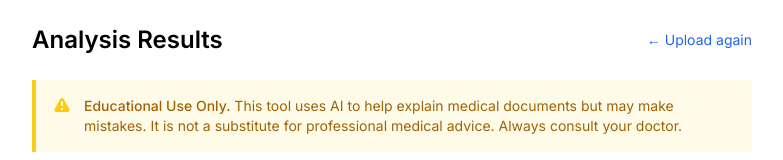
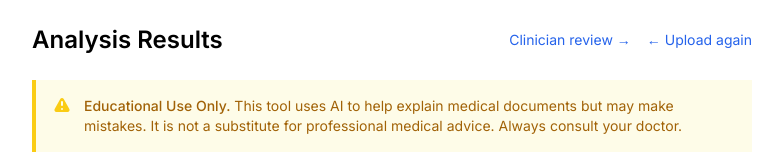
Before and after one commit to vedmukul/medlablingo, a Next.js app: page /results in a window 1280 px wide. Shown: the top 160 px of the page, without its empty margins (248-1031 px from the left). Built offline with nearby package versions, Linux system fonts and the light colour scheme.

Commit message:
feat: add clinician review link from results page

```diff
--- a/src/app/results/page.tsx
+++ b/src/app/results/page.tsx
@@ -15,7 +15,9 @@ export default function ResultsPage() {
         try {
             const payload = loadAnalysis();
             if (!payload) {
-                setError("No analysis found (or it expired). Please upload a document again.");
+                setError(
+                    "No analysis found (or it expired). Please upload a document again."
+                );
                 return;
             }
             if (!payload.ok) {
@@ -33,16 +35,25 @@ export default function ResultsPage() {
             <main className="max-w-3xl mx-auto p-6 space-y-6">
                 <div className="flex justify-between items-center">
                     <h1 className="text-2xl font-semibold">Analysis Results</h1>
-                    <Link href="/upload" className="text-sm text-blue-600">
-                        ← Upload again
-                    </Link>
+
+                    <div className="flex gap-4 text-sm">
+                        <Link href="/clinician/review" className="text-blue-600">
+                            Clinician review →
+                        </Link>
+                        <Link href="/upload" className="text-blue-600">
+                            ← Upload again
+                        </Link>
+                    </div>
                 </div>
 
                 <DisclaimerBanner />
 
                 <section className="border rounded-lg p-4 bg-red-50">
-                    <h2 className="font-medium mb-2 text-red-800">Could not load results</h2>
+                    <h2 className="font-medium mb-2 text-red-800">
+                        Could not load results
+                    </h2>
                     <p className="text-sm text-red-700">{error}</p>
+
                     <div className="mt-4 flex gap-3">
                         <button
                             onClick={() => {
@@ -53,6 +64,7 @@ export default function ResultsPage() {
                         >
                             Clear & Retry
                         </button>
+
                         <Link href="/upload" className="px-3 py-2 rounded border text-sm">
                             Go to Upload
                         </Link>
@@ -78,7 +90,12 @@ export default function ResultsPage() {
         <main className="max-w-3xl mx-auto p-6 space-y-6">
             <div className="flex justify-between items-center">
                 <h1 className="text-2xl font-semibold">Analysis Results</h1>
+
                 <div className="flex items-center gap-4">
+                    <Link href="/clinician/review" className="text-sm text-blue-600">
+                        Clinician review →
+                    </Link>
+
                     <button
                         onClick={() => {
                             clearAnalysis();
@@ -88,6 +105,7 @@ export default function ResultsPage() {
                     >
                         Clear saved
                     </button>
+
                     <Link href="/upload" className="text-sm text-blue-600">
                         ← Analyze another
                     </Link>
@@ -122,9 +140,11 @@ export default function ResultsPage() {
 
                         {!!result.patientSummary?.keyTakeaways?.length && (
                             <ul className="list-disc ml-5 mt-2">
-                                {result.patientSummary.keyTakeaways.map((k: string, i: number) => (
-                                    <li key={i}>{k}</li>
-                                ))}
+                                {result.patientSummary.keyTakeaways.map(
+                                    (k: string, i: number) => (
+                                        <li key={i}>{k}</li>
+                                    )
+                                )}
                             </ul>
                         )}
                     </section>
```
